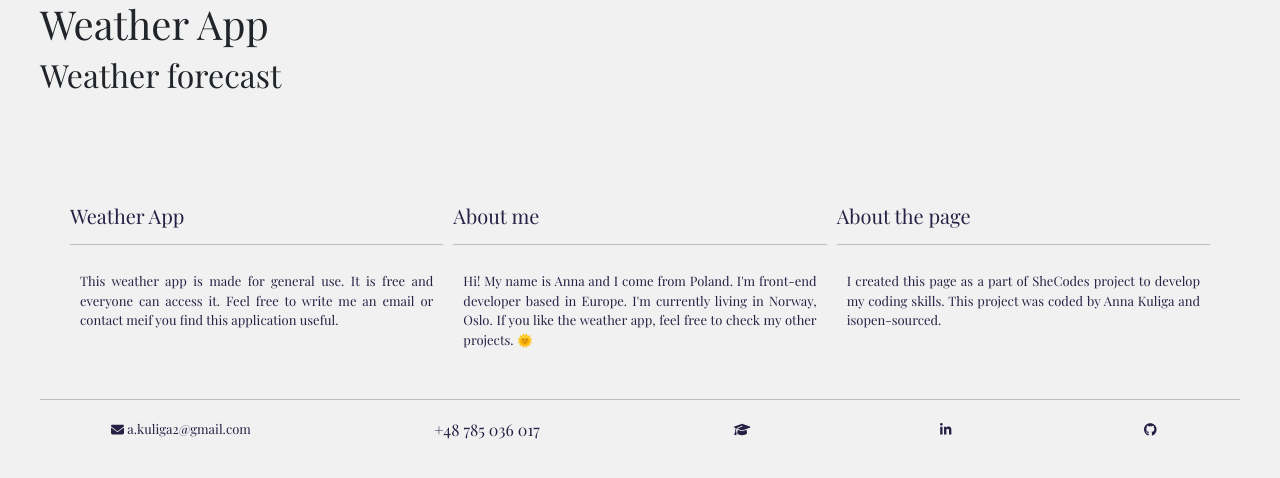
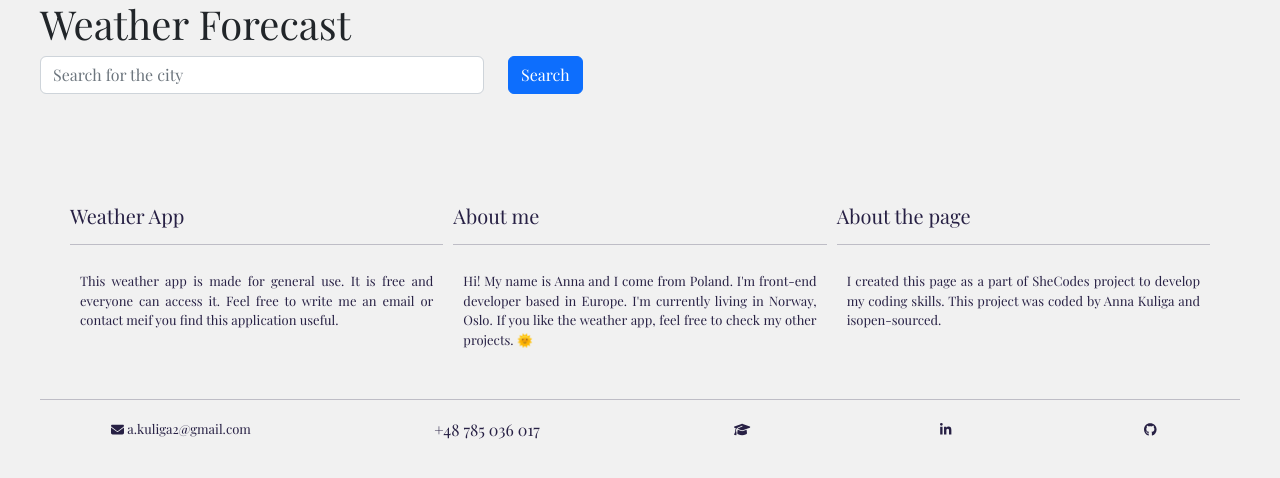
Before and after one commit to AnnaKuliga/weather-app-react, a React (Create React App) app: page / in a window 1280 px wide. Shown: the top 478 px of the page. Built offline with nearby package versions, Linux system fonts and the light colour scheme; a web font is replaced by a local one.

Commit message:
Added the Search Engine bar and button

```diff
--- /dev/null
+++ b/src/SearchEngine.css
@@ -0,0 +1,3 @@
+.Search #search-form {
+  width: 50%;
+}
--- /dev/null
+++ b/src/SearchEngine.js
@@ -0,0 +1,37 @@
+import React, { useState } from "react";
+import "bootstrap/dist/css/bootstrap.min.css";
+
+import "./SearchEngine.css";
+
+export default function SearchEngine() {
+  let [city, setCity] = useState("");
+  function handleSubmit(event) {
+    event.preventDefault();
+    alert(`It is currently in ${city}`);
+  }
+
+  function updateCity(event) {
+    setCity(event.target.value);
+  }
+  return (
+    <div className="Search">
+      <form id="search-form" className="mb-3" onSubmit={handleSubmit}>
+        <div className="row">
+          <div className="col-9">
+            <input
+              type="search"
+              placeholder="Search for the city"
+              className="form-control"
+              id="search-text-input"
+              autocomplete="off"
+              onChange={updateCity}
+            />
+          </div>
+          <div className="col-3">
+            <input type="submit" value="Search" className="btn btn-primary " />
+          </div>
+        </div>
+      </form>
+    </div>
+  );
+}
--- a/src/Weather.js
+++ b/src/Weather.js
@@ -1,14 +1,15 @@
 import React from "react";
 import Footer from "./Footer";
+import SearchEngine from "./SearchEngine";
 
 export default function Weather() {
   return (
     <div className="WeatherBody">
       <header>
-        <h1> Weather App</h1>
+        <h1> Weather Forecast</h1>
       </header>
       <main>
-        <h2> Weather forecast</h2>
+        <SearchEngine />
       </main>
       <footer>
         <Footer />
```
